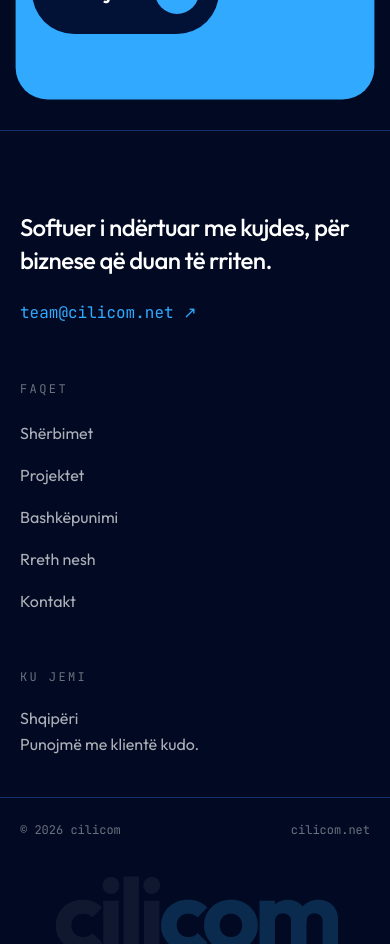
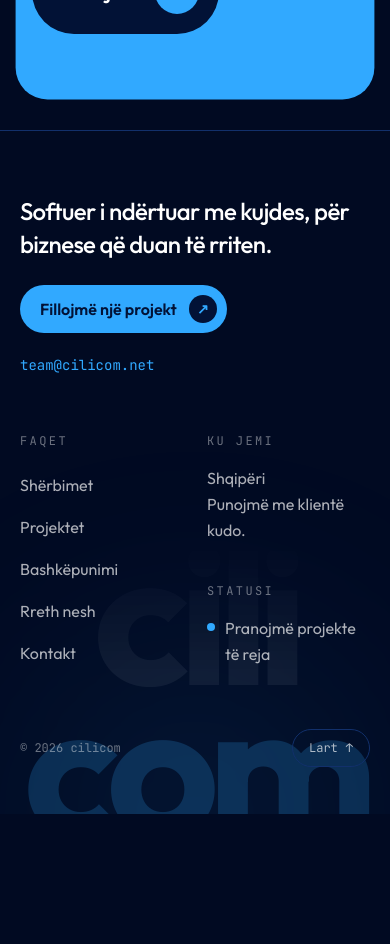
Before and after one commit to EliWorkedOnThat/cilicom-development, a Next.js app: page / in a window 390 px wide. Shown: the part 6820-7764 px from the top of the page. After the commit the page ends 7634 px from the top, so only its background shows below. Built offline with nearby package versions, Linux system fonts and the light colour scheme.

Commit message:
Rework footer: two columns on phones, wordmark as background

```diff
--- a/app/layout.tsx
+++ b/app/layout.tsx
@@ -28,7 +28,7 @@ export const metadata: Metadata = {
 export default function RootLayout({ children }: LayoutProps<"/">) {
   return (
     <html lang="sq" className={`${outfit.variable} ${jetbrains.variable} antialiased`}>
-      <body className="grain flex min-h-dvh flex-col">
+      <body id="top" className="grain flex min-h-dvh flex-col">
         <SmoothScroll />
         <Nav />
         <main className="flex-1">{children}</main>
--- a/src/components/Footer.tsx
+++ b/src/components/Footer.tsx
@@ -4,18 +4,43 @@ import { links } from "@/src/content/nav";
 export default function Footer() {
   return (
     <footer className="relative overflow-hidden border-t border-line bg-navy-deep">
-      <div className="mx-auto grid max-w-7xl gap-12 px-5 pt-20 pb-10 md:grid-cols-[1.4fr_1fr_1fr] md:px-10">
-        <div>
+      {/* Oversized wordmark sitting behind the content, fading out toward the top */}
+      <div
+        aria-hidden="true"
+        className="pointer-events-none absolute inset-x-0 -bottom-[7vw] select-none text-center leading-[0.78] [mask-image:linear-gradient(to_bottom,transparent,black_45%)] md:-bottom-[3vw] md:leading-none"
+      >
+        {/* Stacked on phones so it fills the lower half, one line on wider screens */}
+        <p className="text-[50vw] font-bold tracking-[-0.06em] lowercase md:text-[24vw]">
+          <span className="block text-ink/[0.06] md:inline">cili</span>
+          <span className="block text-sky/20 md:inline">com</span>
+        </p>
+      </div>
+      <div aria-hidden="true" className="pointer-events-none absolute -bottom-40 left-1/2 h-80 w-[80%] -translate-x-1/2 rounded-full bg-sky/10 blur-[120px]" />
+
+      <div className="relative mx-auto grid max-w-7xl grid-cols-2 gap-x-6 gap-y-12 px-5 pt-16 md:grid-cols-[1.4fr_1fr_1fr] md:px-10 md:pt-20">
+        <div className="col-span-2 md:col-span-1">
           <p className="max-w-sm text-2xl leading-snug font-medium tracking-tight">
             Softuer i ndërtuar me kujdes, për biznese që duan të rriten.
           </p>
+          <div className="mt-6 flex flex-wrap items-center gap-3">
+            <Link
+              href="/contact#brief"
+              className="focus-ring group inline-flex items-center gap-3 rounded-full bg-sky py-2.5 pr-2.5 pl-5 font-semibold text-navy transition-colors hover:bg-sky-bright"
+            >
+              Fillojmë një projekt
+              <span className="grid size-7 place-items-center rounded-full bg-navy text-sm text-sky transition-transform duration-500 group-hover:rotate-45">
+                ↗
+              </span>
+            </Link>
             <a
               href="mailto:team@cilicom.net"
-            className="focus-ring mt-4 inline-block py-2 font-mono text-sky transition-colors hover:text-sky-bright"
+              className="focus-ring inline-block py-2.5 font-mono sm:px-2 text-sm text-sky transition-colors hover:text-sky-bright"
             >
-            team@cilicom.net ↗
+              team@cilicom.net
             </a>
           </div>
+        </div>
+
         <nav aria-label="Footer">
           <p className="font-mono text-xs tracking-[0.2em] text-ink-mute uppercase">Faqet</p>
           <ul className="mt-4 space-y-0.5">
@@ -28,27 +53,39 @@ export default function Footer() {
             ))}
           </ul>
         </nav>
+
+        <div className="space-y-10">
           <div>
             <p className="font-mono text-xs tracking-[0.2em] text-ink-mute uppercase">Ku jemi</p>
-          <p className="mt-5 leading-relaxed text-ink-soft">
+            <p className="mt-4 leading-relaxed text-ink-soft">
               Shqipëri
               <br />
               Punojmë me klientë kudo.
             </p>
           </div>
+          <div>
+            <p className="font-mono text-xs tracking-[0.2em] text-ink-mute uppercase">Statusi</p>
+            <p className="mt-4 flex items-start gap-2.5 leading-relaxed text-ink-soft">
+              <span className="relative mt-2 flex size-2 shrink-0">
+                <span className="absolute inline-flex size-full animate-ping rounded-full bg-sky opacity-60" />
+                <span className="relative inline-flex size-2 rounded-full bg-sky" />
+              </span>
+              Pranojmë projekte të reja
+            </p>
+          </div>
+        </div>
       </div>
 
-      <div className="mx-auto flex max-w-7xl justify-between border-t border-line px-5 py-6 font-mono text-xs text-ink-mute md:px-10">
+      {/* Bottom row, with room underneath for the wordmark to show through */}
+      <div className="relative mx-auto mt-14 flex max-w-7xl items-center justify-between gap-4 px-5 pb-[12vw] font-mono text-xs text-ink-mute md:mt-20 md:px-10 md:pb-[9vw]">
         <span>© 2026 cilicom</span>
-        <span>cilicom.net</span>
-      </div>
-
-      {/* Oversized wordmark, cropped by the bottom edge */}
-      <div aria-hidden="true" className="pointer-events-none -mb-[5vw] select-none px-3 leading-none">
-        <p className="text-center text-[26vw] font-bold tracking-[-0.06em] lowercase">
-          <span className="text-ink/[0.06]">cili</span>
-          <span className="text-sky/20">com</span>
-        </p>
+        <a
+          href="#top"
+          className="focus-ring group flex items-center gap-2 rounded-full border border-line px-4 py-2.5 text-ink-soft transition-colors hover:border-sky hover:text-sky"
+        >
+          Lart
+          <span className="transition-transform duration-500 group-hover:-translate-y-0.5">↑</span>
+        </a>
       </div>
     </footer>
   );
```
Lines whose indentation alone changed are shown as unchanged.
